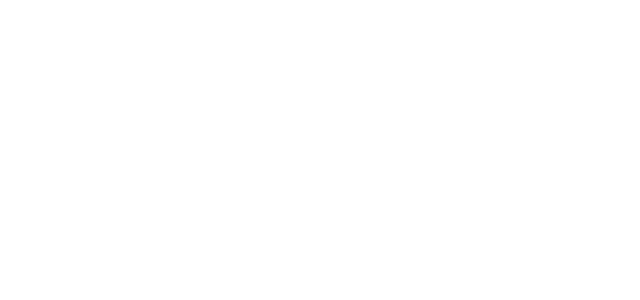
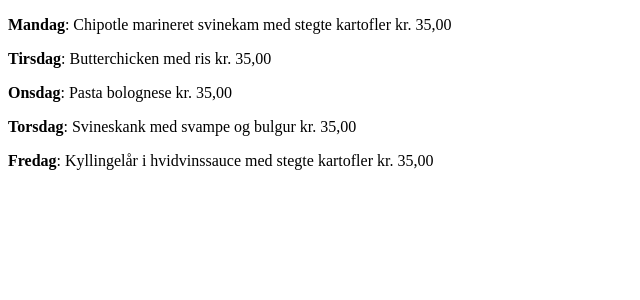
Before and after one commit to AlsoSimple/GT-Infoboard, a React (Vite) app in the folder GT-Info/: page / in a window 1280 px wide. Shown: the top 300 px of the page, without its empty margins (0-640 px from the left). Built offline with nearby package versions, Linux system fonts and the light colour scheme.

Commit message:
#21 Create DummyData for CanteenMenu
Accidentally committed the wrong files before. Whoops.

-Added CanteenMenu.json
-Added CanteenMenu,xml

Last commit had the CanteenMenu Component

```diff
--- a/GT-Info/src/App.tsx
+++ b/GT-Info/src/App.tsx
@@ -1,7 +1,10 @@
+import { CanteenMenu } from "./components/CanteenMenu/CanteenMenu";
+
 function App() {
 
   return (
     <>
+    <CanteenMenu></CanteenMenu>
     </>
   )
 }
--- /dev/null
+++ b/GT-Info/src/data/canteenMenu.json
@@ -0,0 +1,16 @@
+{
+  "id": 1256,
+  "type": "kantineMenu",
+  "week": 9,
+  "showTime": false,
+  "time": 10,
+  "departureOffsetTime": 0,
+  "pictureUrl": "http://infoskaerm.techcollege.dk/media/1689/svitlana-vabbclifmvy-unsplash.jpg",
+  "days": [
+    { "dayName": "mandag", "dish": "Chipotle marineret svinekam med stegte kartofler kr. 35,00" },
+    { "dayName": "tirsdag", "dish": "Butterchicken med ris kr. 35,00" },
+    { "dayName": "onsdag", "dish": "Pasta bolognese kr. 35,00" },
+    { "dayName": "torsdag", "dish": "Svineskank med svampe og bulgur kr. 35,00" },
+    { "dayName": "fredag", "dish": "Kyllingelår i hvidvinssauce med stegte kartofler kr. 35,00" }
+  ]
+}
```
Also changed, not shown: 1 other file (tests, documents, lock files or other folders).
